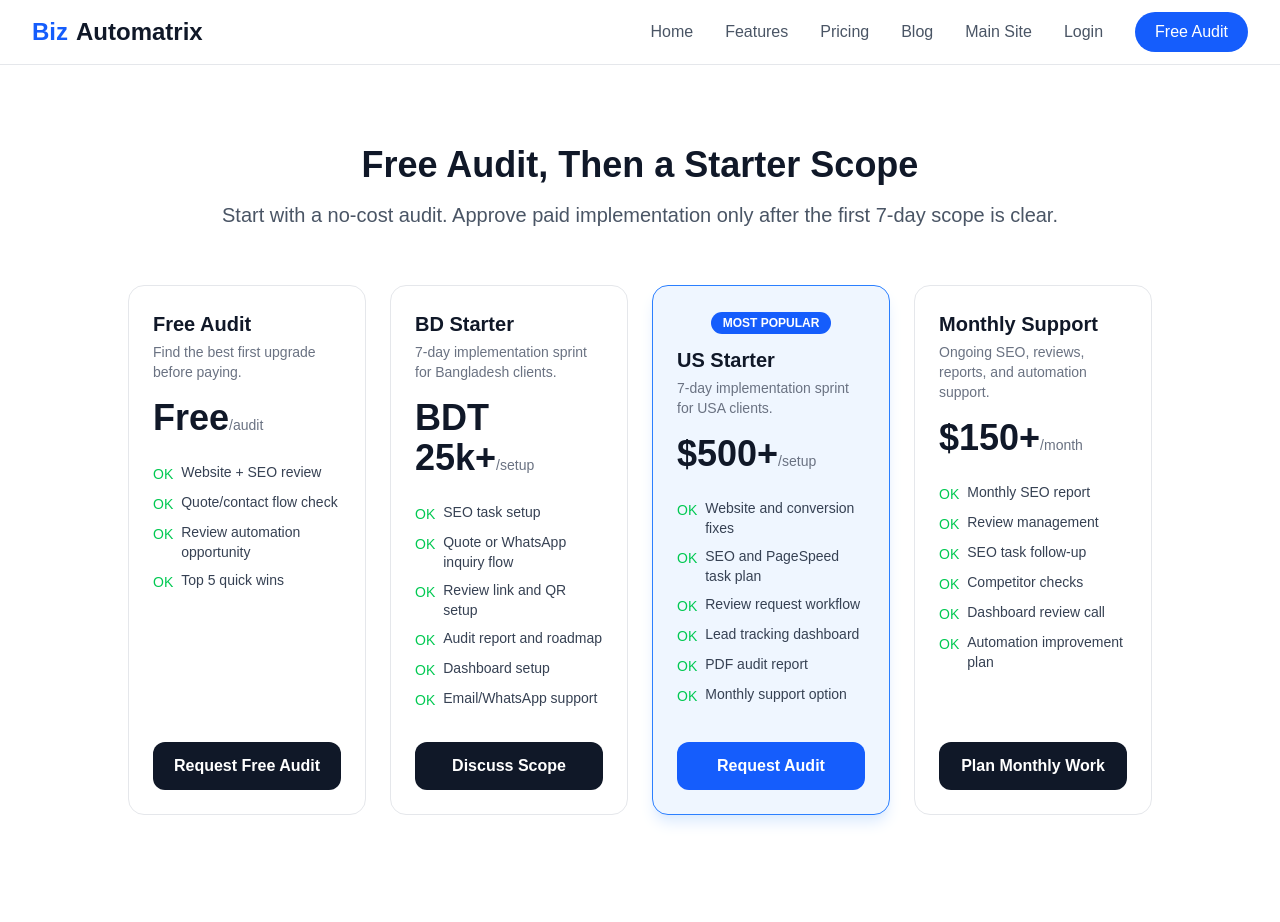
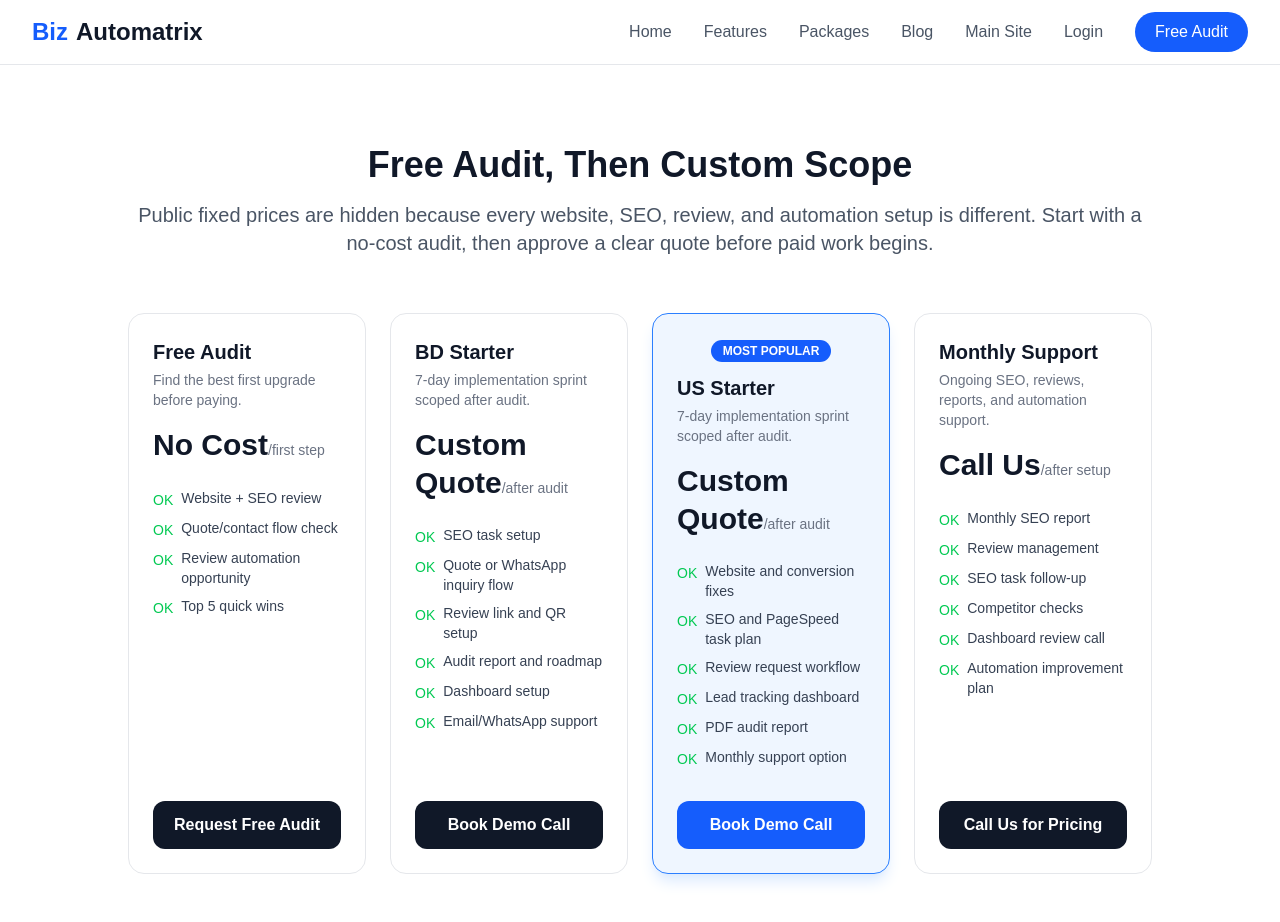
Before and after one commit to Arahman-ai/app.bizautomatrix, a Next.js app: page /pricing in a window 1280 px wide. Shown: the top 922 px of the page. Before the commit the page ends 895 px from the top, so only its background shows below. Built offline with nearby package versions, Linux system fonts and the light colour scheme.

Commit message:
Switch app public pricing to packages

```diff
--- a/src/app/blog/[slug]/page.tsx
+++ b/src/app/blog/[slug]/page.tsx
@@ -60,7 +60,7 @@ function BlogReturnLinks() {
         Main Website
       </a>
       <a href="https://bizautomatrix.com/pricing.html" className="rounded-full bg-gray-100 px-4 py-2 text-gray-700 hover:bg-gray-200 transition-colors">
-        Pricing
+        Packages
       </a>
       <a href="https://bizautomatrix.com/#demo" className="rounded-full bg-blue-600 px-4 py-2 text-white hover:bg-blue-700 transition-colors">
         Free Audit
--- a/src/app/blog/page.tsx
+++ b/src/app/blog/page.tsx
@@ -34,7 +34,7 @@ export default async function BlogPage() {
               Main Website
             </a>
             <a href="https://bizautomatrix.com/pricing.html" className="rounded-full bg-white/15 px-4 py-2 text-white hover:bg-white/25 transition-colors">
-              Pricing
+              Packages
             </a>
             <a href="https://bizautomatrix.com/#demo" className="rounded-full bg-white px-4 py-2 text-blue-700 hover:bg-blue-50 transition-colors">
               Free Audit
--- a/src/app/page.tsx
+++ b/src/app/page.tsx
@@ -57,8 +57,8 @@ const PLANS = [
   {
     name: "Free Audit",
     price: 0,
-    priceLabel: "Free",
-    period: "audit",
+    priceLabel: "No Cost",
+    period: "first step",
     features: [
       "Website + SEO review",
       "Quote/contact flow check",
@@ -69,10 +69,10 @@ const PLANS = [
   {
     name: "BD Starter",
     price: 250,
-    priceLabel: "BDT 25k+",
-    period: "setup",
+    priceLabel: "Custom Quote",
+    period: "after audit",
     features: [
-      "BDT 25,000+ setup",
+      "Bangladesh starter scope after audit",
       "7-day implementation sprint",
       "SEO task setup",
       "Quote or WhatsApp inquiry flow",
@@ -83,11 +83,11 @@ const PLANS = [
   {
     name: "US Starter",
     price: 500,
-    priceLabel: "$500+",
-    period: "setup",
+    priceLabel: "Custom Quote",
+    period: "after audit",
     highlight: true,
     features: [
-      "USD 500+ setup",
+      "USA starter scope after audit",
       "7-day implementation sprint",
       "Website and conversion fixes",
       "Review request workflow",
@@ -99,8 +99,8 @@ const PLANS = [
   {
     name: "Monthly Support",
     price: 150,
-    priceLabel: "$150+",
-    period: "month",
+    priceLabel: "Call Us",
+    period: "after setup",
     features: [
       "Starts after setup",
       "Monthly SEO report",
@@ -290,13 +290,13 @@ export default function Home() {
         </div>
       </section>
 
-      {/* Pricing */}
+      {/* Packages */}
       <section id="pricing" className="py-20 px-4 bg-gray-50">
         <div className="max-w-6xl mx-auto">
           <div className="text-center mb-14">
-            <p className="text-blue-600 font-semibold text-sm uppercase tracking-widest mb-3">Pricing</p>
-            <h2 className="text-3xl font-bold text-gray-900 mb-3">Free Audit, Then a Starter Scope</h2>
-            <p className="text-gray-500 text-lg">Paid work starts only after the audit and scope are approved.</p>
+            <p className="text-blue-600 font-semibold text-sm uppercase tracking-widest mb-3">Packages</p>
+            <h2 className="text-3xl font-bold text-gray-900 mb-3">Free Audit, Then Custom Scope</h2>
+            <p className="text-gray-500 text-lg">We quote after reviewing the website, SEO, reviews, inquiry flow, and automation needs.</p>
           </div>
           <div className="grid grid-cols-1 sm:grid-cols-2 lg:grid-cols-4 gap-6">
             {PLANS.map((plan) => (
@@ -318,7 +318,7 @@ export default function Home() {
                     {plan.name}
                   </h3>
                   <div className="flex items-end gap-1">
-                    <span className={`text-4xl font-extrabold ${plan.highlight ? "text-white" : "text-gray-900"}`}>{plan.priceLabel}</span>
+                    <span className={`text-3xl leading-tight font-extrabold ${plan.highlight ? "text-white" : "text-gray-900"}`}>{plan.priceLabel}</span>
                     <span className={`text-sm mb-1.5 ${plan.highlight ? "text-blue-200" : "text-gray-400"}`}>/{plan.period}</span>
                   </div>
                 </div>
@@ -331,7 +331,7 @@ export default function Home() {
                   ))}
                 </ul>
                 <Link
-                  href={plan.price === 0 ? "/signup" : "/signup"}
+                  href={plan.name === "Monthly Support" ? "tel:+14042037674" : "/signup"}
                   className={`w-full text-center py-3 rounded-xl font-bold text-sm transition-all ${
                     plan.highlight
                       ? "bg-white text-blue-600 hover:bg-yellow-400 hover:text-yellow-900"
@@ -340,7 +340,11 @@ export default function Home() {
                       : "bg-gray-900 text-white hover:bg-blue-600"
                   }`}
                 >
-                  {plan.price === 0 ? "Request Free Audit ->" : "Discuss Scope ->"}
+                  {plan.price === 0
+                    ? "Request Free Audit ->"
+                    : plan.name === "Monthly Support"
+                    ? "Call Us for Pricing ->"
+                    : "Book Demo Call ->"}
                 </Link>
               </div>
             ))}
@@ -370,7 +374,7 @@ export default function Home() {
               },
               {
                 q: "How much does the first paid step cost?",
-                a: "The starter scope usually starts around BDT 25,000 for Bangladesh clients or USD 500 for USA clients, depending on the audit findings.",
+                a: "We do not publish fixed public pricing. After the free audit, we share a clear quote based on the website, SEO, review flow, inquiry path, and automation scope.",
               },
               {
                 q: "What does the platform help manage?",
@@ -430,7 +434,7 @@ export default function Home() {
           </div>
           <div className="flex gap-8 text-sm">
             <a href="#features" className="hover:text-white transition-colors">Features</a>
-            <a href="#pricing" className="hover:text-white transition-colors">Pricing</a>
+            <a href="#pricing" className="hover:text-white transition-colors">Packages</a>
             <Link href="/blog" className="hover:text-white transition-colors">Blog</Link>
             <a href="https://bizautomatrix.com" className="hover:text-white transition-colors">Main Website</a>
             <Link href="/login" className="hover:text-white transition-colors">Login</Link>
--- a/src/app/pricing/page.tsx
+++ b/src/app/pricing/page.tsx
@@ -9,10 +9,10 @@ export default function PricingPage() {
         <div className="max-w-5xl mx-auto">
           <div className="text-center mb-14">
             <h1 className="text-4xl font-bold text-gray-900 mb-4">
-              Free Audit, Then a Starter Scope
+              Free Audit, Then Custom Scope
             </h1>
             <p className="text-xl text-gray-600">
-              Start with a no-cost audit. Approve paid implementation only after the first 7-day scope is clear.
+              Public fixed prices are hidden because every website, SEO, review, and automation setup is different. Start with a no-cost audit, then approve a clear quote before paid work begins.
             </p>
           </div>
           <PricingCards />
--- a/src/components/Navbar.tsx
+++ b/src/components/Navbar.tsx
@@ -23,7 +23,7 @@ export default function Navbar() {
               Features
             </Link>
             <Link href="/#pricing" className="text-gray-600 hover:text-blue-600 transition-colors">
-              Pricing
+              Packages
             </Link>
             <Link href="/blog" className="text-gray-600 hover:text-blue-600 transition-colors">
               Blog
@@ -56,7 +56,7 @@ export default function Navbar() {
           <div className="md:hidden py-4 flex flex-col gap-4 border-t border-gray-100">
             <Link href="/" className="text-gray-600">Home</Link>
             <Link href="/#features" className="text-gray-600">Features</Link>
-            <Link href="/#pricing" className="text-gray-600">Pricing</Link>
+            <Link href="/#pricing" className="text-gray-600">Packages</Link>
             <Link href="/blog" className="text-gray-600">Blog</Link>
             <a href="https://bizautomatrix.com" className="text-gray-600">Main Site</a>
             <Link href="/login" className="text-gray-600">Login</Link>
--- a/src/components/PricingCards.tsx
+++ b/src/components/PricingCards.tsx
@@ -6,8 +6,8 @@ const PLANS = [
   {
     name: "Free Audit",
     price: 0,
-    priceLabel: "Free",
-    period: "audit",
+    priceLabel: "No Cost",
+    period: "first step",
     plan: "FREE",
     desc: "Find the best first upgrade before paying.",
     features: [
@@ -22,10 +22,10 @@ const PLANS = [
   {
     name: "BD Starter",
     price: 250,
-    priceLabel: "BDT 25k+",
-    period: "setup",
+    priceLabel: "Custom Quote",
+    period: "after audit",
     plan: "STARTER",
-    desc: "7-day implementation sprint for Bangladesh clients.",
+    desc: "7-day implementation sprint scoped after audit.",
     features: [
       "SEO task setup",
       "Quote or WhatsApp inquiry flow",
@@ -34,16 +34,16 @@ const PLANS = [
       "Dashboard setup",
       "Email/WhatsApp support",
     ],
-    cta: "Discuss Scope",
+    cta: "Book Demo Call",
     highlight: false,
   },
   {
     name: "US Starter",
     price: 500,
-    priceLabel: "$500+",
-    period: "setup",
+    priceLabel: "Custom Quote",
+    period: "after audit",
     plan: "GROWTH",
-    desc: "7-day implementation sprint for USA clients.",
+    desc: "7-day implementation sprint scoped after audit.",
     features: [
       "Website and conversion fixes",
       "SEO and PageSpeed task plan",
@@ -52,14 +52,14 @@ const PLANS = [
       "PDF audit report",
       "Monthly support option",
     ],
-    cta: "Request Audit",
+    cta: "Book Demo Call",
     highlight: true,
   },
   {
     name: "Monthly Support",
     price: 150,
-    priceLabel: "$150+",
-    period: "month",
+    priceLabel: "Call Us",
+    period: "after setup",
     plan: "PRO",
     desc: "Ongoing SEO, reviews, reports, and automation support.",
     features: [
@@ -70,7 +70,7 @@ const PLANS = [
       "Dashboard review call",
       "Automation improvement plan",
     ],
-    cta: "Plan Monthly Work",
+    cta: "Call Us for Pricing",
     highlight: false,
   },
 ];
@@ -81,6 +81,11 @@ export default function PricingCards() {
   const handleCheckout = async (plan: string) => {
     if (plan === "FREE") {
       router.push("/signup");
+      return;
+    }
+
+    if (plan === "PRO") {
+      window.location.href = "tel:+14042037674";
       return;
     }
 
@@ -112,7 +117,7 @@ export default function PricingCards() {
           <h2 className="text-xl font-bold text-gray-900">{plan.name}</h2>
           <p className="text-gray-500 text-sm mt-1 mb-4">{plan.desc}</p>
           <div className="mb-6">
-            <span className="text-4xl font-bold text-gray-900">{plan.priceLabel}</span>
+            <span className="text-3xl leading-tight font-bold text-gray-900">{plan.priceLabel}</span>
             <span className="text-gray-500 text-sm">/{plan.period}</span>
           </div>
           <ul className="space-y-2 mb-8 flex-1">
--- a/src/lib/blog.ts
+++ b/src/lib/blog.ts
@@ -130,7 +130,7 @@ export const posts: Post[] = [
 
 <h2>Is It Expensive?</h2>
 <p>Most business owners assume automation is something only big companies can afford. That's no longer true. Modern tools have made these systems accessible to any local business for less than the cost of one hour of employee time per week.</p>
-<p>At BizAutomatrix, our Starter plan begins at $49/month — less than $2/day — and handles your review automation, Google Business Profile tools, and monthly reporting automatically.</p>
+<p>At BizAutomatrix, we start with a free audit, then recommend the right review automation, Google Business Profile, and monthly reporting scope based on your business.</p>
 
 <h2>Getting Started</h2>
 <p>The best way to start is with a free audit of your current online presence. We'll show you exactly where automation would make the biggest impact for your specific business — at no cost and no obligation.</p>
```
Also changed, not shown: src/app/api/chat/route.ts (+4 -4 lines).
